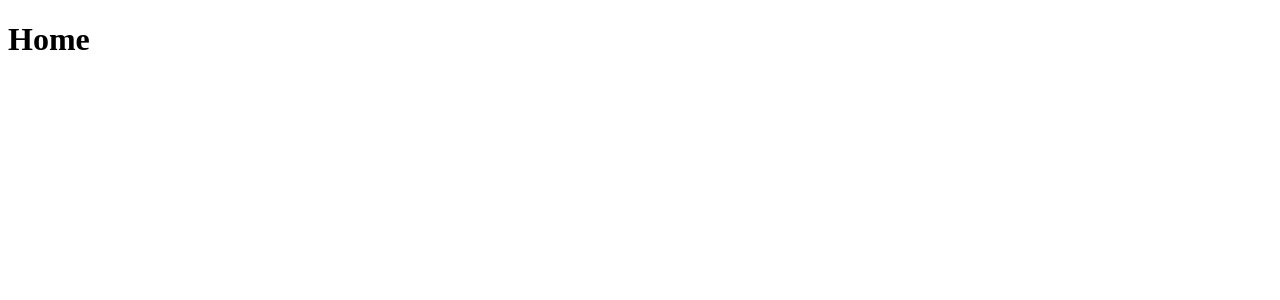
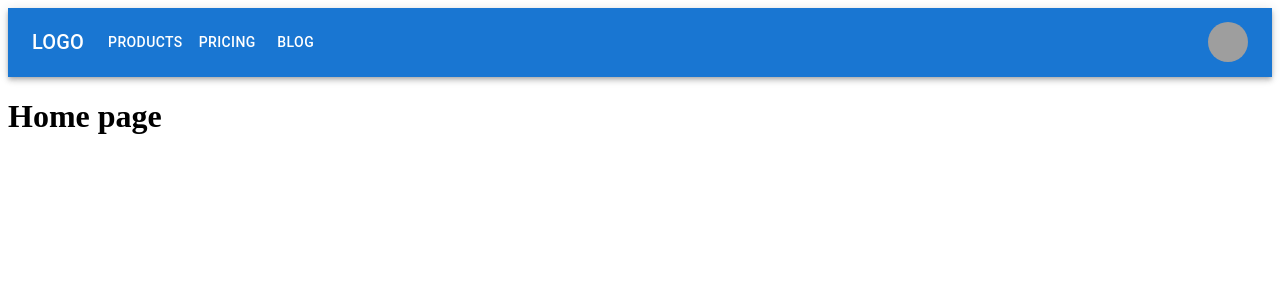
Before and after one commit to lounec/project-demo, a React (Create React App) app: page / in a window 1280 px wide. Shown: the top 300 px of the page. Built offline with nearby package versions, Linux system fonts and the light colour scheme; grey boxes are pictures that could not be loaded.

Commit message:
init navbar

```diff
--- a/package.json
+++ b/package.json
@@ -3,6 +3,10 @@
   "version": "0.1.0",
   "private": true,
   "dependencies": {
+    "@emotion/react": "^11.8.2",
+    "@emotion/styled": "^11.8.1",
+    "@mui/icons-material": "^5.5.1",
+    "@mui/material": "^5.5.3",
     "@testing-library/jest-dom": "^5.16.3",
     "@testing-library/react": "^12.1.4",
     "@testing-library/user-event": "^13.5.0",
@@ -46,7 +50,7 @@
     ]
   },
   "devDependencies": {
-   "@typescript-eslint/eslint-plugin": "^5.0.0",
+    "@typescript-eslint/eslint-plugin": "^5.0.0",
     "@typescript-eslint/parser": "^5.0.0",
     "eslint": "^8.1.0",
     "eslint-config-airbnb": "^18.2.1",
--- /dev/null
+++ b/src/components/header/Navbar.tsx
@@ -0,0 +1,173 @@
+import * as React from "react";
+import AppBar from "@mui/material/AppBar";
+import Box from "@mui/material/Box";
+import Toolbar from "@mui/material/Toolbar";
+import IconButton from "@mui/material/IconButton";
+import Typography from "@mui/material/Typography";
+import Menu from "@mui/material/Menu";
+import MenuIcon from "@mui/icons-material/Menu";
+import Container from "@mui/material/Container";
+import Avatar from "@mui/material/Avatar";
+import Button from "@mui/material/Button";
+import Tooltip from "@mui/material/Tooltip";
+import MenuItem from "@mui/material/MenuItem";
+
+const pages = ["Products", "Pricing", "Blog"];
+const settings = ["Profile", "Account", "Dashboard", "Logout"];
+
+const Navbar = (): React.ReactElement => {
+    const [anchorElNav, setAnchorElNav] = React.useState<null | HTMLElement>(
+        null
+    );
+    const [anchorElUser, setAnchorElUser] = React.useState<null | HTMLElement>(
+        null
+    );
+
+    const handleOpenNavMenu = (event: React.MouseEvent<HTMLElement>): void => {
+        setAnchorElNav(event.currentTarget);
+    };
+    const handleOpenUserMenu = (event: React.MouseEvent<HTMLElement>): void => {
+        setAnchorElUser(event.currentTarget);
+    };
+
+    const handleCloseNavMenu = (): void => {
+        setAnchorElNav(null);
+    };
+
+    const handleCloseUserMenu = (): void => {
+        setAnchorElUser(null);
+    };
+
+    return (
+        <AppBar position="static">
+            <Container maxWidth="xl">
+                <Toolbar disableGutters>
+                    <Typography
+                        variant="h6"
+                        noWrap
+                        component="div"
+                        sx={{ mr: 2, display: { xs: "none", md: "flex" } }}
+                    >
+                        LOGO
+                    </Typography>
+
+                    <Box
+                        sx={{
+                            flexGrow: 1,
+                            display: { xs: "flex", md: "none" }
+                        }}
+                    >
+                        <IconButton
+                            size="large"
+                            aria-label="account of current user"
+                            aria-controls="menu-appbar"
+                            aria-haspopup="true"
+                            onClick={handleOpenNavMenu}
+                            color="inherit"
+                        >
+                            <MenuIcon />
+                        </IconButton>
+                        <Menu
+                            id="menu-appbar"
+                            anchorEl={anchorElNav}
+                            anchorOrigin={{
+                                vertical: "bottom",
+                                horizontal: "left"
+                            }}
+                            keepMounted
+                            transformOrigin={{
+                                vertical: "top",
+                                horizontal: "left"
+                            }}
+                            open={Boolean(anchorElNav)}
+                            onClose={handleCloseNavMenu}
+                            sx={{
+                                display: { xs: "block", md: "none" }
+                            }}
+                        >
+                            {pages.map((page) => (
+                                <MenuItem
+                                    key={page}
+                                    onClick={handleCloseNavMenu}
+                                >
+                                    <Typography textAlign="center">
+                                        {page}
+                                    </Typography>
+                                </MenuItem>
+                            ))}
+                        </Menu>
+                    </Box>
+                    <Typography
+                        variant="h6"
+                        noWrap
+                        component="div"
+                        sx={{
+                            flexGrow: 1,
+                            display: { xs: "flex", md: "none" }
+                        }}
+                    >
+                        LOGO
+                    </Typography>
+                    <Box
+                        sx={{
+                            flexGrow: 1,
+                            display: { xs: "none", md: "flex" }
+                        }}
+                    >
+                        {pages.map((page) => (
+                            <Button
+                                key={page}
+                                onClick={handleCloseNavMenu}
+                                sx={{ my: 2, color: "white", display: "block" }}
+                            >
+                                {page}
+                            </Button>
+                        ))}
+                    </Box>
+
+                    <Box sx={{ flexGrow: 0 }}>
+                        <Tooltip title="Open settings">
+                            <IconButton
+                                onClick={handleOpenUserMenu}
+                                sx={{ p: 0 }}
+                            >
+                                <Avatar
+                                    alt="Remy Sharp"
+                                    src="/static/images/avatar/2.jpg"
+                                />
+                            </IconButton>
+                        </Tooltip>
+                        <Menu
+                            sx={{ mt: "45px" }}
+                            id="menu-appbar"
+                            anchorEl={anchorElUser}
+                            anchorOrigin={{
+                                vertical: "top",
+                                horizontal: "right"
+                            }}
+                            keepMounted
+                            transformOrigin={{
+                                vertical: "top",
+                                horizontal: "right"
+                            }}
+                            open={Boolean(anchorElUser)}
+                            onClose={handleCloseUserMenu}
+                        >
+                            {settings.map((setting) => (
+                                <MenuItem
+                                    key={setting}
+                                    onClick={handleCloseUserMenu}
+                                >
+                                    <Typography textAlign="center">
+                                        {setting}
+                                    </Typography>
+                                </MenuItem>
+                            ))}
+                        </Menu>
+                    </Box>
+                </Toolbar>
+            </Container>
+        </AppBar>
+    );
+};
+export default Navbar;
--- /dev/null
+++ b/src/layouts/DefaultLayout.tsx
@@ -0,0 +1,13 @@
+import { Fragment, ReactElement } from "react";
+import Navbar from "../components/header/Navbar";
+
+const DefaultLayout = ({ children }: any): ReactElement => {
+    return (
+        <Fragment>
+            <Navbar />
+            {children}
+        </Fragment>
+    );
+};
+
+export default DefaultLayout;
--- /dev/null
+++ b/src/pages/HomePage.tsx
@@ -0,0 +1,12 @@
+import { ReactElement } from "react";
+import DefaultLayout from "../layouts/DefaultLayout";
+
+const HomePage = (): ReactElement => {
+    return (
+        <DefaultLayout>
+            <h1>Home page</h1>
+        </DefaultLayout>
+    );
+};
+
+export default HomePage;
--- a/src/routes/Routes.tsx
+++ b/src/routes/Routes.tsx
@@ -1,9 +1,6 @@
 import { ReactElement } from "react";
 import { Routes as Router, Route } from "react-router-dom";
-
-const Home = (): ReactElement => {
-    return <h1>Home</h1>;
-};
+import HomePage from "../pages/HomePage";
 
 const Page404 = (): ReactElement => {
     return <h1>404</h1>;
@@ -12,7 +9,7 @@ const Page404 = (): ReactElement => {
 const Routes = (): ReactElement => {
     return (
         <Router>
-            <Route path="/" element={<Home />} />
+            <Route path="/" element={<HomePage />} />
             <Route path="*" element={<Page404 />} />
         </Router>
     );
```
Also changed, not shown: 2 other files (tests, documents, lock files or other folders).
